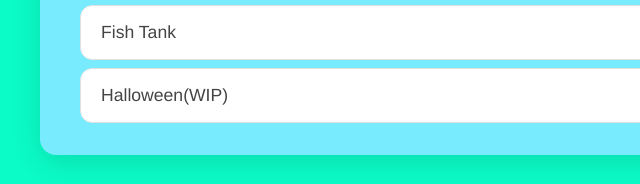
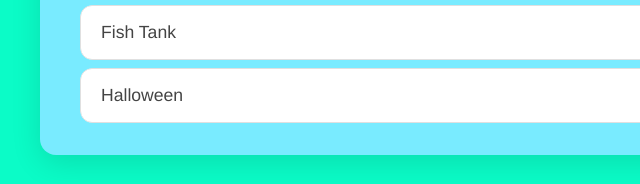
Before and after one commit to carlisjackson/carlisjackson.github.io, a plain HTML site: page portfolio.html in a window 1280 px wide. Shown: the part 811-995 px from the top of the page, 0-640 px from the left. Drawn offline with Linux system fonts and the light colour scheme.

Commit message:
updated halloween title

```diff
--- a/portfolio.html
+++ b/portfolio.html
@@ -57,7 +57,7 @@
               <a href="https://www.khanacademy.org/computer-programming/carliss-fishing-game/5465907047809024" target="_blank">Fish Tank</a>
             </li>
             <li>
-              <a href="https://www.khanacademy.org/computer-programming/jackson_halloween-project/4647459809509376" target="_blank">Halloween(WIP)</a>
+              <a href="https://www.khanacademy.org/computer-programming/jackson_halloween-project/4647459809509376" target="_blank">Halloween</a>
             </li>
           </ul>
         </div>
```
